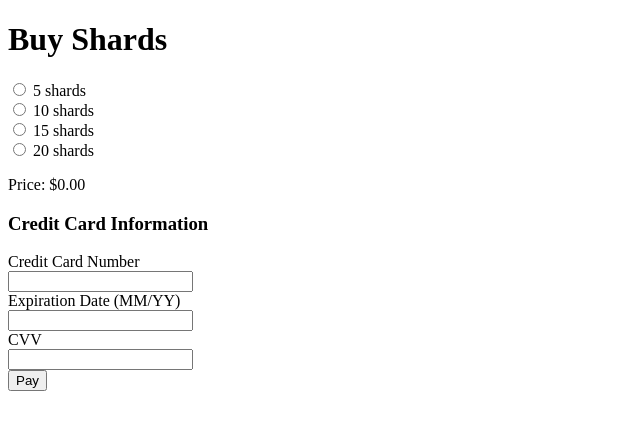
After one commit to uiowahjmjohnsonselt2024/projectdirectory-selt_2024_team_005, a Rails app: page /users/0/buy_shards in a window 1280 px wide. The commit adds this page. Shown: the top 430 px of the page, without its empty margins (0-640 px from the left). Run offline with Rails 7, Linux system fonts and the light colour scheme; data comes from the database, SQL or seed files in the repository; some libraries are stand-ins or nearby versions.

Commit message:
Add balance completed NEED MOCKING CONTROLLER TESTS

```diff
--- a/app/controllers/users_controller.rb
+++ b/app/controllers/users_controller.rb
@@ -4,6 +4,68 @@ class UsersController < ApplicationController
     @character = Character.find_by(username: params[:username])
   end
 
+  def buy_shards
+    @user = User.find_by!(username: params[:username])
+    @character = Character.find_by(username: params[:username])
+  end
+
+  def process_payment
+    @user = User.find_by!(username: params[:username])
+    @shards = params[:shards].to_i
+
+    # Validate the selected shards amount
+    unless [ 5, 10, 15, 20 ].include?(@shards)
+      flash[:alert] = "Invalid shards amount selected."
+      redirect_to buy_shards_user_path(@user.username) and return
+    end
+
+    # Validate credit card information (basic validation)
+    cc_number = params[:cc_number]
+    cc_expiration = params[:cc_expiration]
+    cc_cvv = params[:cc_cvv]
+
+    if cc_number.blank? || cc_expiration.blank? || cc_cvv.blank?
+      flash[:alert] = "Please fill in all credit card information."
+      redirect_to buy_shards_user_path(@user.username) and return
+    end
+
+    unless cc_number.match(/\A\d{16}\z/)
+      flash[:alert] = "Invalid credit card number."
+      redirect_to buy_shards_user_path(@user.username) and return
+    end
+
+    unless cc_expiration.match(/\A(0[1-9]|1[0-2])\/\d{2}\z/)
+      flash[:alert] = "Invalid expiration date format."
+      redirect_to buy_shards_user_path(@user.username) and return
+    end
+
+    unless cc_cvv.match(/\A\d{3,4}\z/)
+      flash[:alert] = "Invalid CVV."
+      redirect_to buy_shards_user_path(@user.username) and return
+    end
+
+    # Simulate payment processing (since we're not integrating an actual payment gateway)
+    # In a real application, you would integrate with a payment API here.
+
+    # Update the user's shard balance
+    @character = Character.find_by(username: params[:username])
+
+    if @character.nil?
+      flash[:alert] = "Character not found."
+      redirect_to user_path(@user.username) and return
+    end
+
+    @character.shard_balance += @shards
+
+    if @character.save
+      flash[:notice] = "Successfully purchased #{@shards} shards."
+      redirect_to user_path(@user.username)
+    else
+      flash[:alert] = "Unable to update shard balance."
+      redirect_to user_path(@user.username)
+    end
+  end
+
   def destroy
   end
 end
--- /dev/null
+++ b/app/views/users/buy_shards.html.erb
@@ -0,0 +1,51 @@
+<h1>Buy Shards</h1>
+
+<%= form_with url: process_payment_user_path(@user.username), method: :post do |f| %>
+  <div>
+    <%= f.radio_button :shards, 5, id: 'shards_5' %>
+    <%= f.label :shards_5, '5 shards' %><br>
+
+    <%= f.radio_button :shards, 10, id: 'shards_10' %>
+    <%= f.label :shards_10, '10 shards' %><br>
+
+    <%= f.radio_button :shards, 15, id: 'shards_15' %>
+    <%= f.label :shards_15, '15 shards' %><br>
+
+    <%= f.radio_button :shards, 20, id: 'shards_20' %>
+    <%= f.label :shards_20, '20 shards' %><br>
+  </div>
+
+  <p>Price: $<span id="price">0.00</span></p>
+
+  <h3>Credit Card Information</h3>
+  <div>
+    <%= f.label :cc_number, "Credit Card Number" %><br>
+    <%= f.text_field :cc_number %><br>
+
+    <%= f.label :cc_expiration, "Expiration Date (MM/YY)" %><br>
+    <%= f.text_field :cc_expiration %><br>
+
+    <%= f.label :cc_cvv, "CVV" %><br>
+    <%= f.text_field :cc_cvv %><br>
+  </div>
+
+  <%= f.submit 'Pay' %>
+<% end %>
+
+<script>
+    document.addEventListener("DOMContentLoaded", function() {
+        function updatePrice() {
+            var selectedShard = document.querySelector('input[name="shards"]:checked');
+            var price = selectedShard ? parseInt(selectedShard.value) : 0;
+            document.getElementById('price').innerText = price.toFixed(2);
+        }
+
+        var radios = document.querySelectorAll('input[name="shards"]');
+        radios.forEach(function(radio) {
+            radio.addEventListener('change', updatePrice);
+        });
+
+        // Initialize the price display
+        updatePrice();
+    });
+</script>
--- a/config/routes.rb
+++ b/config/routes.rb
@@ -1,7 +1,11 @@
 Rails.application.routes.draw do
-  # get "users/show"
-  resources :users, param: :username, only: [ :show ]
-  get "users/destroy"
+  resources :users, param: :username, only: [ :show, :destroy ] do
+    member do
+      get "buy_shards"
+      post "process_payment"
+    end
+  end
+
   # Define your application routes per the DSL in https://guides.rubyonrails.org/routing.html
 
   # Reveal health status on /up that returns 200 if the app boots with no exceptions, otherwise 500.
```
Also changed, not shown: app/views/users/show.html.erb (+1 -11 lines), features/step_definitions/user_profile_steps.rb (+20 -0 lines), spec/controllers/users_controller_spec.rb (+94 -2 lines), 3 other files.
